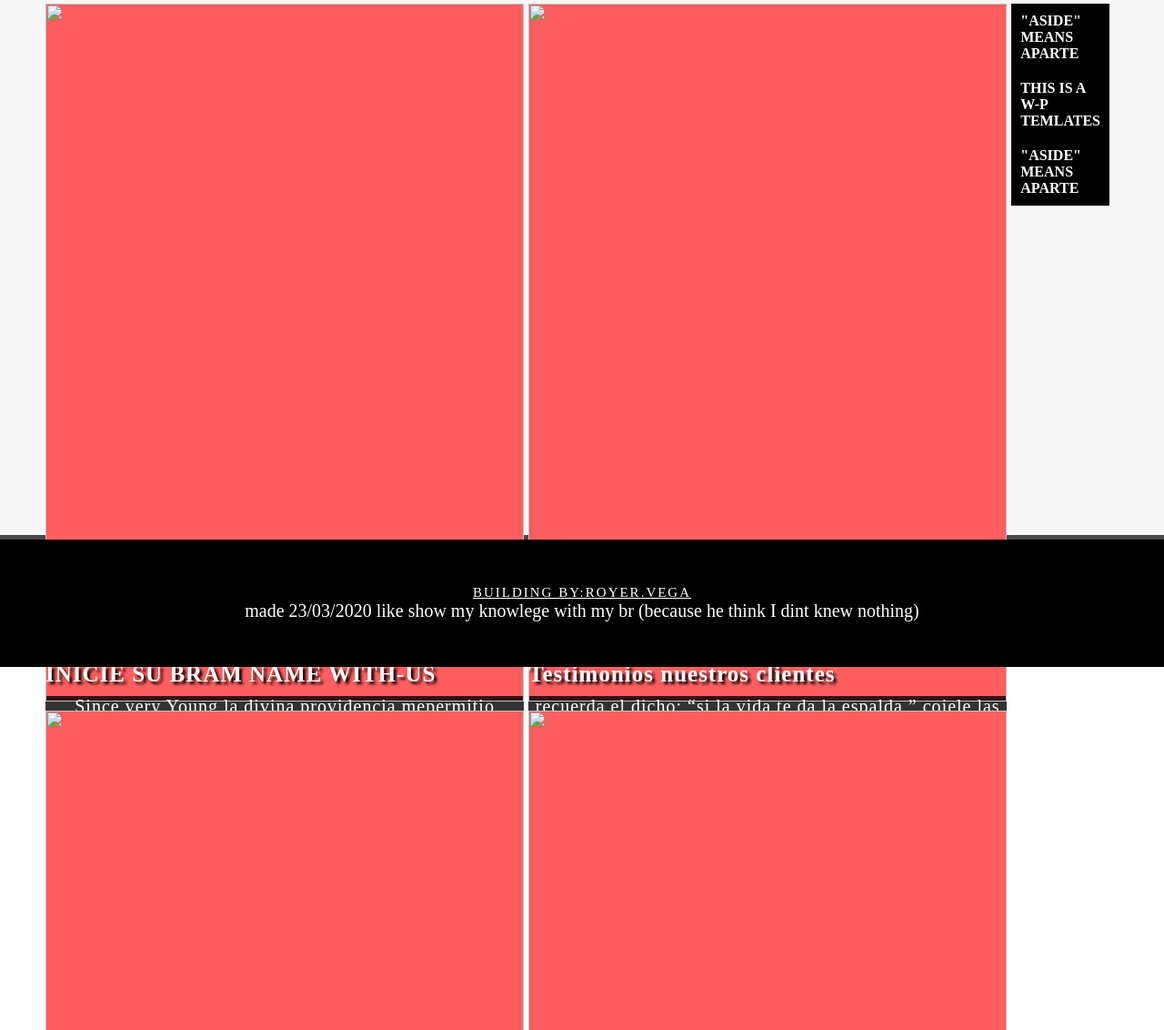
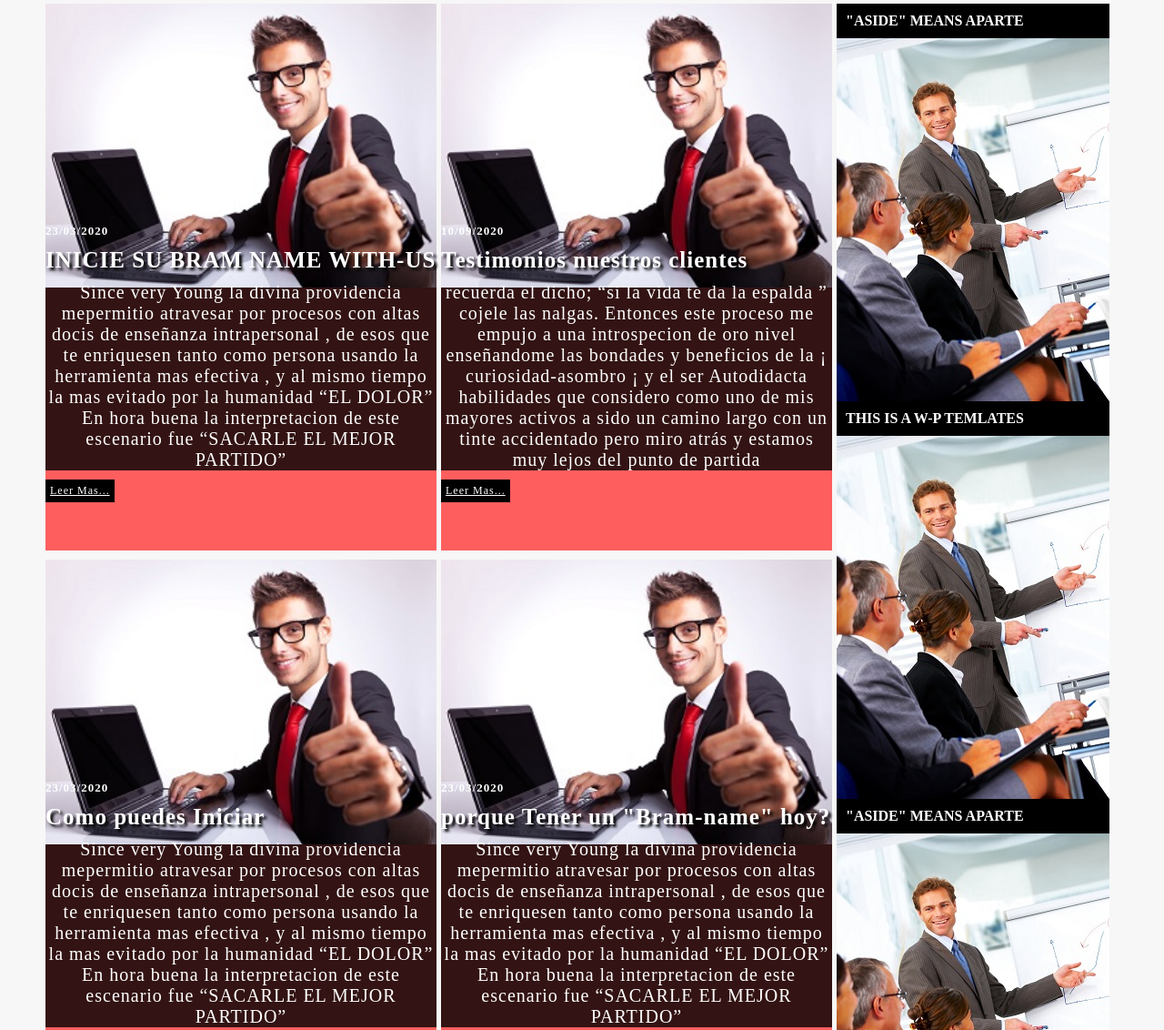
Before and after one commit to Rojorom/website, a plain HTML site: page index.html in a window 1280 px wide. Shown: the part 791-1923 px from the top of the page at 91% size. Drawn offline with Linux system fonts and the light colour scheme; files whose address does not match are found by name.

Commit message:
Update index.html

```diff
--- a/index.html
+++ b/index.html
@@ -33,7 +33,7 @@
         </header>
         <section class="section intomargin">
             <div class="articulos">
-                <article class="article"> <img src="imags/Fotolia_44879418_Subscription_Monthly_XXL2.jpg" alt="">
+                <article class="article"> <img src="Fotolia_44879418_Subscription_Monthly_XXL2.jpg" alt="">
                 <h3>23/03/2020</h3>
                 <H2>INICIE SU BRAM NAME WITH-US</H2>
                 <P>Since very Young la divina providencia mepermitio atravesar por procesos con altas docis de enseñanza intrapersonal , de esos que te enriquesen tanto como persona usando la herramienta  mas efectiva , y al mismo tiempo la mas evitado por la humanidad  “EL DOLOR”
@@ -44,7 +44,7 @@
                     </article>
 
                 <article class="article">
-                    <img src="imags/Fotolia_44879418_Subscription_Monthly_XXL2.jpg" alt="">
+                    <img src="Fotolia_44879418_Subscription_Monthly_XXL2.jpg" alt="">
                     <h3>10/09/2020</h3>
                     <h2> Testimonios nuestros clientes</h2>
                     <p>recuerda el dicho; “si la vida te da la espalda ” cojele las nalgas. Entonces este proceso me empujo a una introspecion de oro nivel enseñandome las bondades y beneficios de la
@@ -53,7 +53,7 @@
 
                 </article>
                 <article class="article">
-                        <img src="imags/Fotolia_44879418_Subscription_Monthly_XXL2.jpg" alt="">
+                        <img src="Fotolia_44879418_Subscription_Monthly_XXL2.jpg" alt="">
                         <h3>23/03/2020</h3>
                         <H2>Como puedes Iniciar</H2>
                         <P>Since very Young la divina providencia mepermitio atravesar por procesos con altas docis de enseñanza intrapersonal , de esos que te enriquesen tanto como persona usando la herramienta  mas efectiva , y al mismo tiempo la mas evitado por la humanidad  “EL DOLOR”
@@ -63,7 +63,7 @@
                         </article>
 
                 <article class="article">
-                        <img src="imags/Fotolia_44879418_Subscription_Monthly_XXL2.jpg" alt="">
+                        <img src="Fotolia_44879418_Subscription_Monthly_XXL2.jpg" alt="">
                         <h3>23/03/2020</h3>
                         <H2>porque Tener un "Bram-name" hoy?</H2>
                         <P>Since very Young la divina providencia mepermitio atravesar por procesos con altas docis de enseñanza intrapersonal , de esos que te enriquesen tanto como persona usando la herramienta  mas efectiva , y al mismo tiempo la mas evitado por la humanidad  “EL DOLOR”
@@ -84,15 +84,15 @@
                 <aside class="aside">
                     <div class="publicidad">
                         <h4>"Aside" Means Aparte</h4>
-                        <img src="imags/EJECUTIVO.JPEG" alt="">
+                        <img src="EJECUTIVO.JPEG" alt="">
                     </div>
                     <div class="publicidad">
                             <h4>This is a W-P temlates </h4>
-                            <img src="imags/EJECUTIVO.JPEG" alt="">
+                            <img src="EJECUTIVO.JPEG" alt="">
                     </div>
                     <div class="publicidad">
                         <h4>"Aside" Means Aparte</h4>
-                        <img src="imags/EJECUTIVO.JPEG" alt="">
+                        <img src="EJECUTIVO.JPEG" alt="">
                     </div>
                 </aside>
         </section>  <!-- "section intomargin" -->
```
